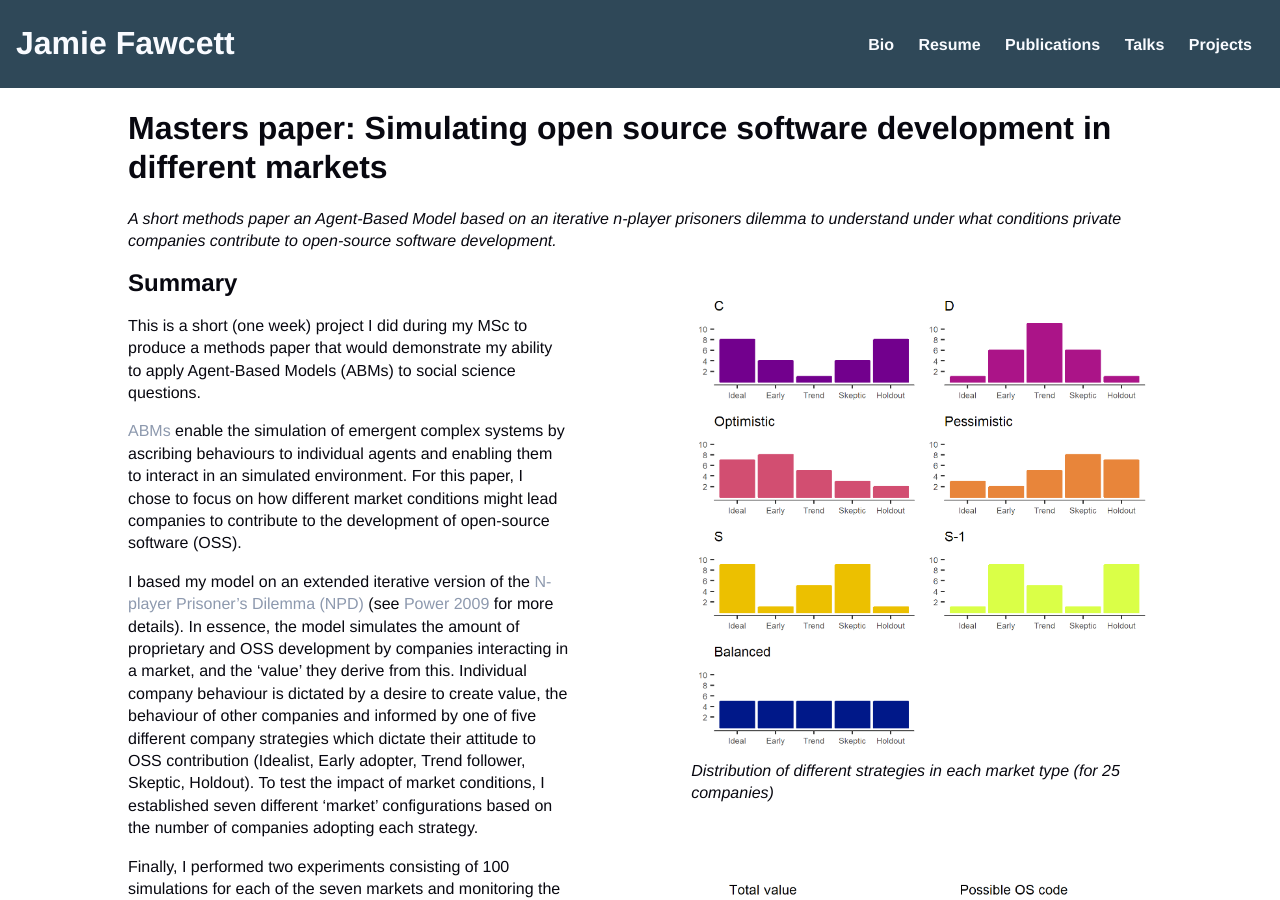
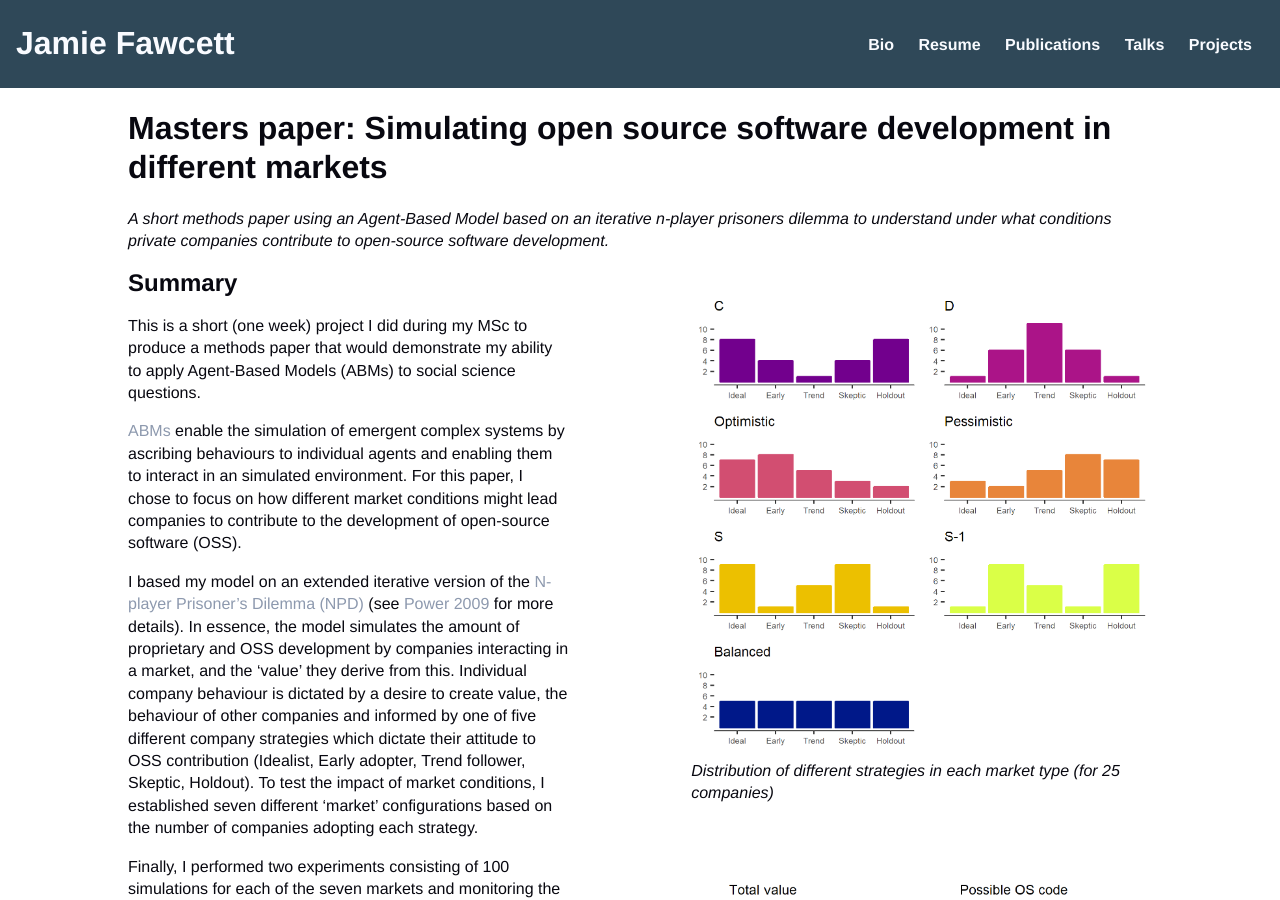
Before and after one commit to JmeF/JmeF.github.io, a Jekyll site: the page built from content/_projects/simulating-society.md, in a window 1280 px wide and 900 px high. Built offline with Jekyll 4.4.1, drawn with Linux system fonts in a browser that asks for light colours; nearby versions of some CDN libraries.

Commit message:
initial BDA writeup

```diff
--- a/content/_projects/simulating-society.md
+++ b/content/_projects/simulating-society.md
@@ -15,7 +15,7 @@ images:
       image-description: "Results of Experiment 2 (100 simulations for each of the seven market distributions by varying number of companies)."
 
 title: Simulating open source software development in different markets
-description: A short methods paper an Agent-Based Model based on an iterative n-player prisoners dilemma to understand under what conditions private companies contribute to open-source software development.
+description: A short methods paper using an Agent-Based Model based on an iterative n-player prisoners dilemma to understand under what conditions private companies contribute to open-source software development.
 
 tools:
   - NetLogo
```
Also changed, not shown: content/_drafts/masters-big-data-analytics.md (+8 -4 lines).
